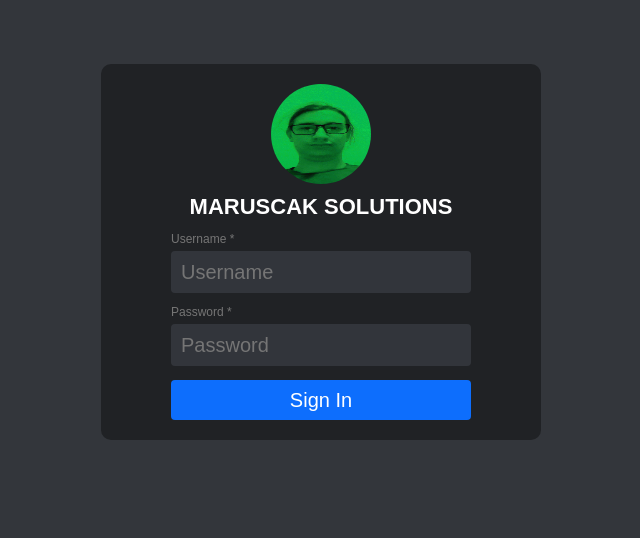
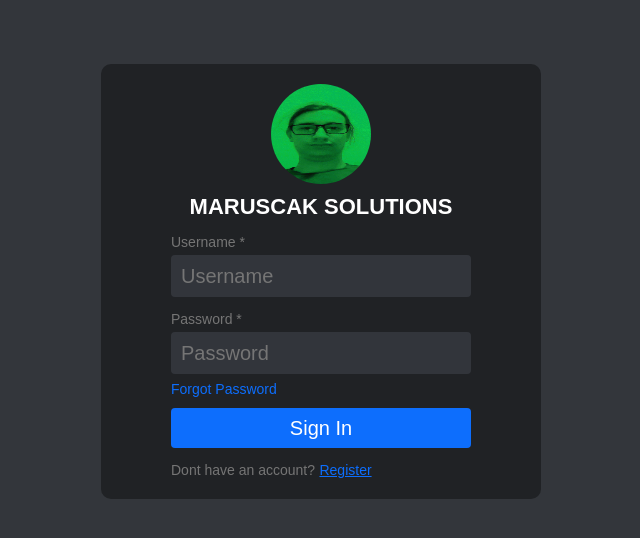
Before and after one commit to matumarucsa0/one-chat, a Flask app: page /login in a window 1280 px wide. Shown: the top 538 px of the page, without its empty margins (319-959 px from the left). Run offline with Flask 2, Linux system fonts and the light colour scheme.

Commit message:
Added regiser, forgot buttons in login

```diff
--- a/static/account_manage.css
+++ b/static/account_manage.css
@@ -22,7 +22,7 @@ body{
 .inner-box p{
     color: rgb(117, 117, 117);
     margin-bottom: 0px;
-    font-size: 12px;
+    font-size: 14px;
 }
 
 .input{
@@ -42,6 +42,27 @@ body{
     outline: none;
 }
 
+.forgot-password-box{
+    margin-top: 6px;
+}
+
+.forgot-password, .register{
+    color: #0d6efd;
+    font-size: 14px;
+
+}
+
+.forgot-password:hover{
+    cursor: pointer;
+    opacity: 0.8;
+    text-decoration: underline;
+}
+.register:hover{
+    cursor: pointer;
+    opacity: 0.8;
+    text-decoration: underline;
+}
+
 .input-button{
     background-color: #0d6efd;
     color: white;
@@ -50,7 +71,20 @@ body{
     border-radius: 4px;
     height: 40px;
     font-size: 20px;
-    margin-top: 14px;
+    margin-top: 10px;
     width: 300px;
 
 }
+
+.input-button:hover{
+    cursor: pointer;
+    opacity: 0.8;
+}
+
+.register-box *{
+    display: inline-block;
+}
+
+.register-text{
+    font-size: 14px;
+}
--- a/templates/login.html
+++ b/templates/login.html
@@ -19,9 +19,15 @@
                 <input class="input" type="text" name="username" id="username" placeholder="Username" autocomplete="off">
                 <p>Password *</p>
                 <input class="input" type="password" name="password" placeholder="Password">
-
+                <div class="forgot-password-box">
+                    <a class="forgot-password">Forgot Password</a>
+                </div>
 
                 <button class="input-button" type="submit">Sign In</button>
+                <div class="register-box">
+                    <p style="font-size: 14px;">Dont have an account?</p>
+                    <a class="register" href="/register">Register</a>
+                </div>
             </form>
         </div>
     </div>
```
